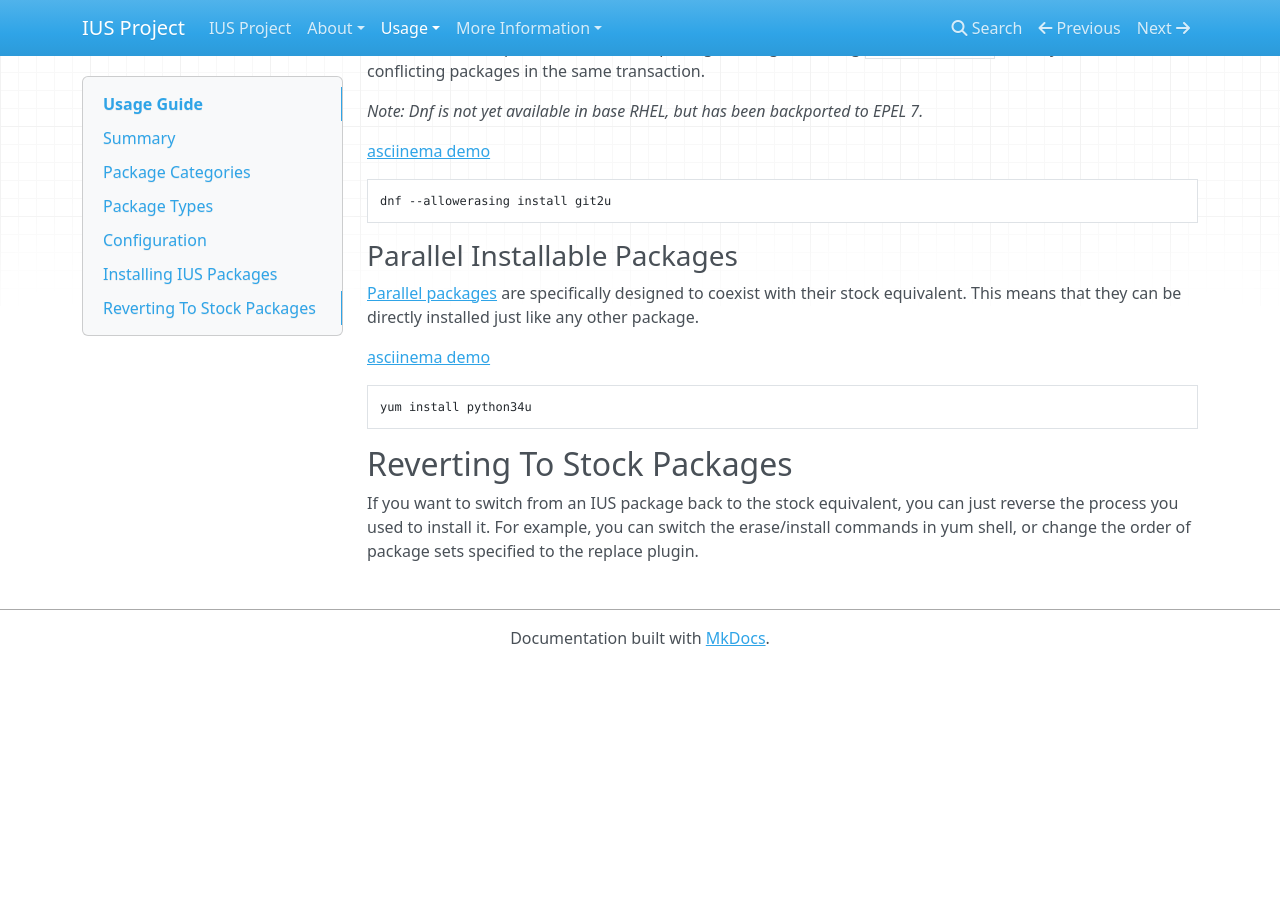
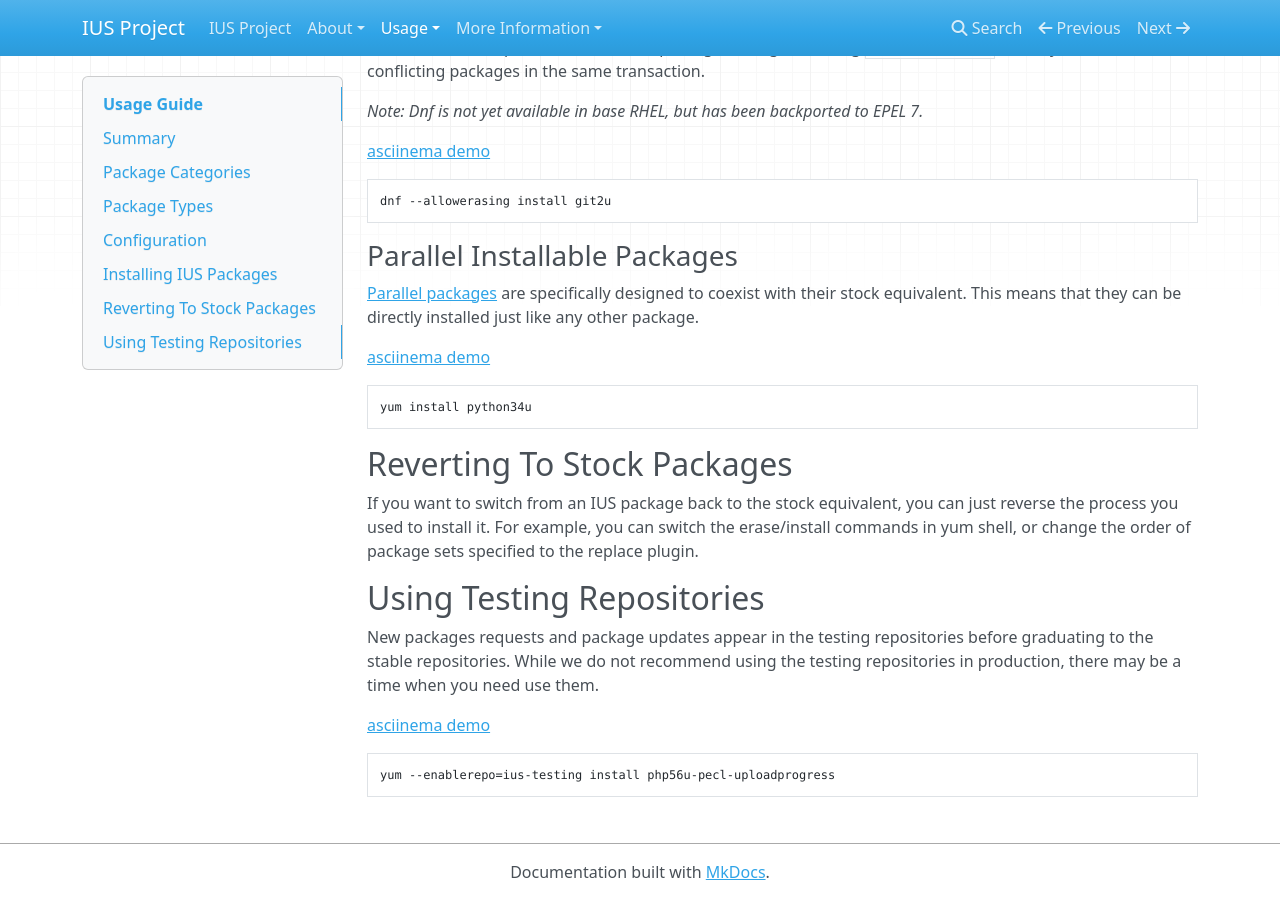
Before and after one commit to iusrepo/ius.io, an MkDocs documentation site: the page built from docs/UsageGuide.md, in a window 1280 px wide and 900 px high, scrolled down 1599 px. Built offline with MkDocs 1.6.1, drawn with Linux system fonts in a browser that asks for light colours; nearby versions of some CDN libraries; old or Windows-style settings are respelled for this version of MkDocs; before the commit the page ends 2265 px from its top, so only the background shows below that.

Commit message:
adding testing repos

````diff
--- a/docs/UsageGuide.md
+++ b/docs/UsageGuide.md
@@ -112,6 +112,18 @@ just reverse the process you used to install it.  For example, you can switch
 the erase/install commands in yum shell, or change the order of package sets
 specified to the replace plugin.
 
+## Using Testing Repositories
+
+New packages requests and package updates appear in the testing repositories
+before graduating to the stable repositories.  While we do not recommend using
+the testing repositories in production, there may be a time when you need use them.
+
+[asciinema demo][15]
+```bash
+yum --enablerepo=ius-testing install php56u-pecl-uploadprogress
+```
+
+
 [0]: FAQs.md
 [1]: https://dl.iuscommunity.org/pub/ius/IUS-COMMUNITY-EUA
 [2]: SafeRepo.md#safe-replacement-package
````
Also changed, not shown: other parts of docs/UsageGuide.md (+1 -0 lines).
